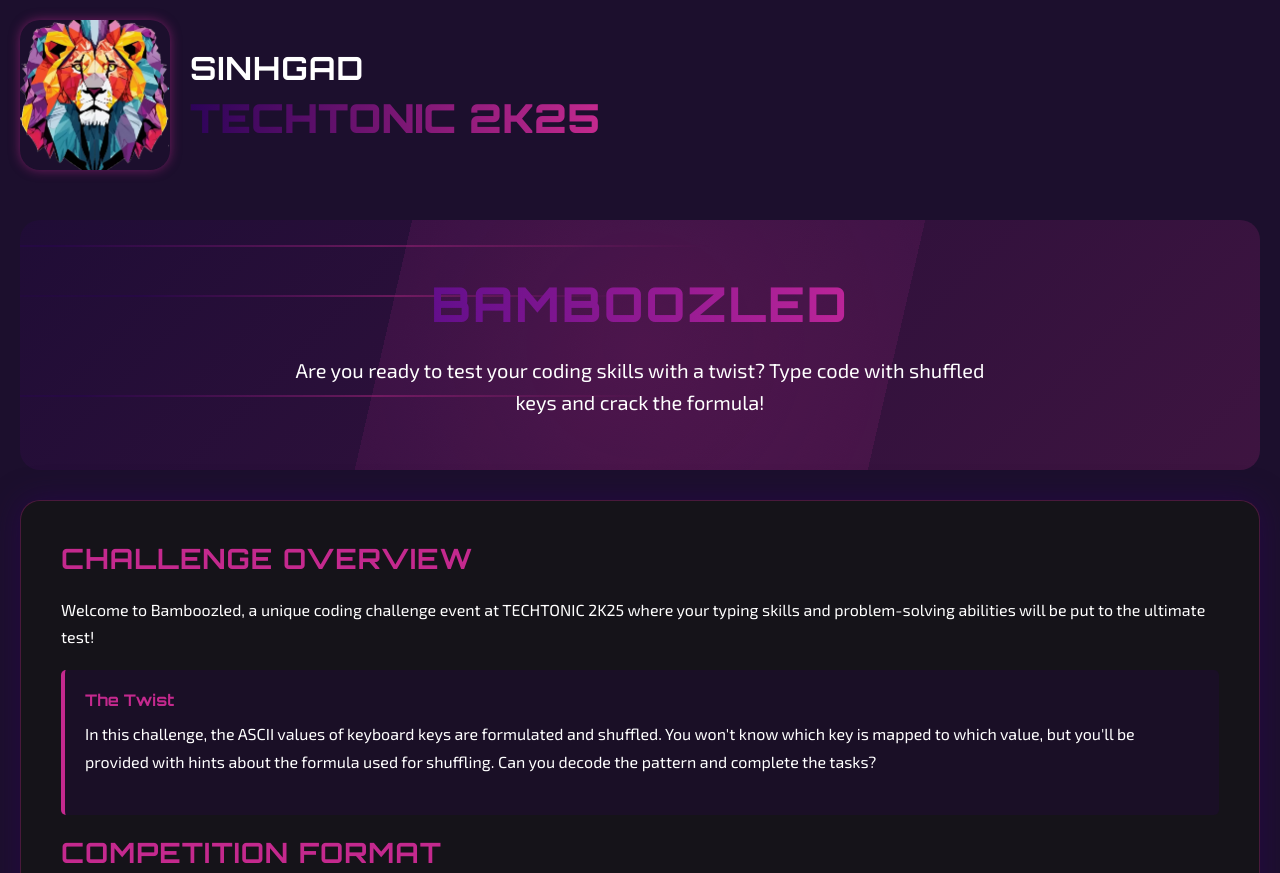
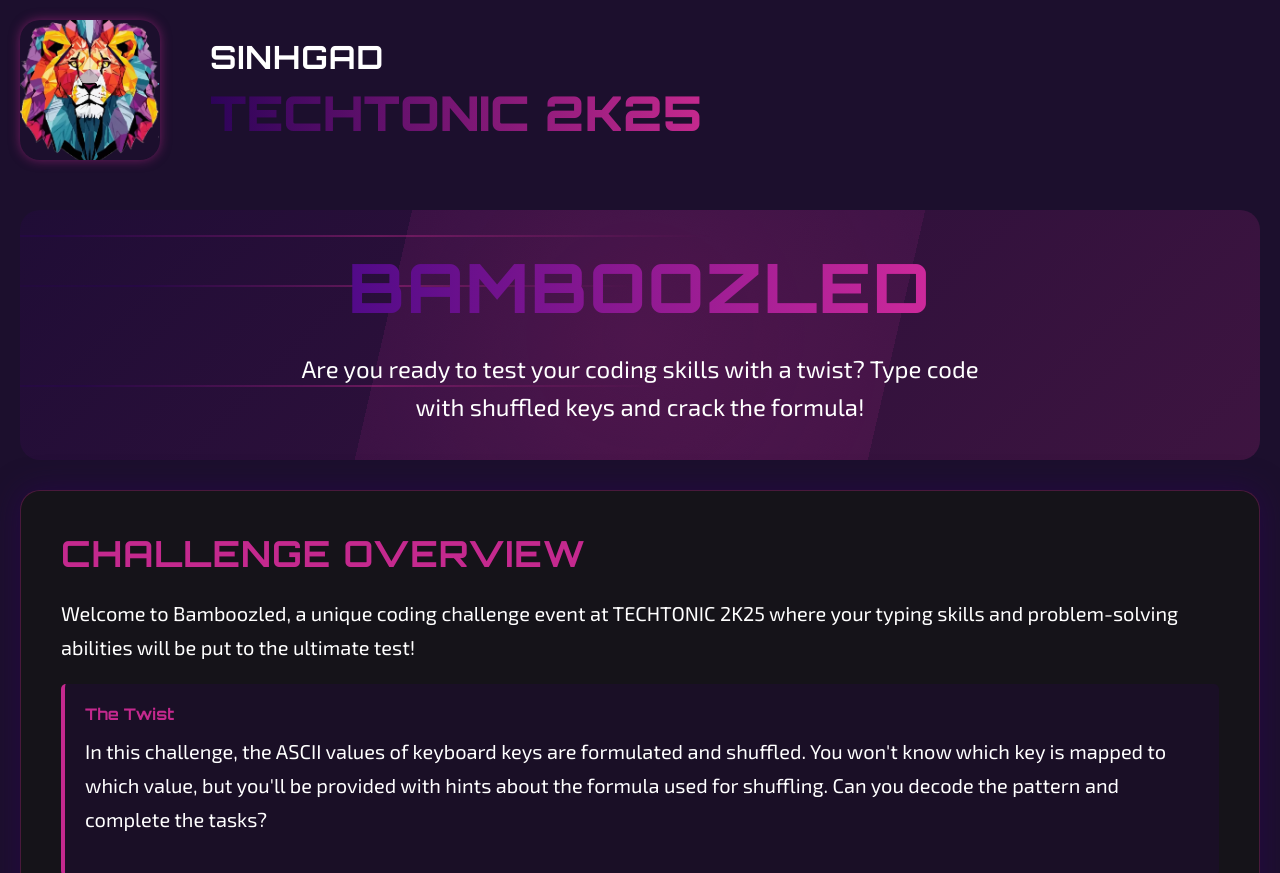
Before and after one commit to vitthalkendre29/Bamboozled-V-2, a website: page public/dashboard.html in a window 1280 px wide. Shown: the top 873 px of the page. Drawn offline with Linux system fonts and the light colour scheme.

```diff
--- a/public/dashboard.html
+++ b/public/dashboard.html
@@ -33,12 +33,13 @@
         padding: 20px 0;
         position: relative;
         z-index: 1;
+        width: 100%;
+        max-width: 1300px;
       }
 
       .logo {
-        width: 150px; /* Fixed width */
-        height: 150px; /* Fixed height */
-        /* background-color: #C4298E;    */
+        width: 140px; /* Fixed width */
+        height: 140px; /* Fixed height */
         border-radius: 20px;
         display: flex;
         align-items: center;
@@ -103,17 +104,19 @@
         margin-bottom: 5px;
         letter-spacing: 1px;
         text-transform: uppercase;
+        margin-left: 30px;
       }
 
       .title h2 {
         font-family: "Orbitron", sans-serif;
-        font-size: 40px;
+        font-size: 48px;
         font-weight: 900;
         background: linear-gradient(90deg, #2d0359, #c4298e);
         -webkit-background-clip: text;
         -webkit-text-fill-color: transparent;
         text-transform: uppercase;
         animation: colorShift 5s infinite;
+        margin-left: 30px;
       }
 
       .hero {
@@ -157,7 +160,7 @@
 
       .hero h2 {
         font-family: "Orbitron", sans-serif;
-        font-size: 48px;
+        font-size: 68px;
         font-weight: 800;
         margin-bottom: 20px;
         background: linear-gradient(90deg, #450787, #da2c9d);
@@ -168,7 +171,7 @@
       }
 
       .hero p {
-        font-size: 20px;
+        font-size: 24px;
         max-width: 700px;
         margin: 0 auto;
         line-height: 1.6;
@@ -187,7 +190,7 @@
 
       .content h3 {
         font-family: "Orbitron", sans-serif;
-        font-size: 28px;
+        font-size: 36px;
         margin-bottom: 20px;
         color: #c4298e;
         text-transform: uppercase;
@@ -197,7 +200,7 @@
       .content p {
         margin-bottom: 20px;
         line-height: 1.7;
-        font-size: 16px;
+        font-size: 20px;
       }
 
       .tech-lines {
@@ -257,7 +260,7 @@
         text-decoration: none;
         font-family: "Orbitron", sans-serif;
         font-weight: 600;
-        font-size: 18px;
+        font-size: 24px;
         border: none;
         border-radius: 30px;
         margin-top: 20px;
--- a/routes.js
+++ b/routes.js
@@ -107,7 +107,7 @@
     console.log("Session destroyed and cookie cleared");
     res
       .status(200)
-      .json({ message: "Logout successful", redirectUrl: "/loginpage" });
+      .json({ message: "Logout successful", redirectUrl: "/" });
   });
 });
 
@@ -149,7 +149,7 @@
       res.status(200).json({
           message: "Login Successful",
           name: user.name,
-          redirectUrl: "https://bamboozled-v-2.vercel.app/bomboozled"
+          redirectUrl: "https://bamboozled-v-2.vercel.app/instructions"
       });
     });
   } catch (error) {
@@ -184,7 +184,7 @@
     res.status(201).json({
       message: "Registration Successful",
       studentId: result.insertedId,
-      redirectUrl: "/bomboozled", // Relative URL
+      redirectUrl: "/instructions", // Relative URL
     });
   } catch (error) {
     console.error("Database error:", error);
```
